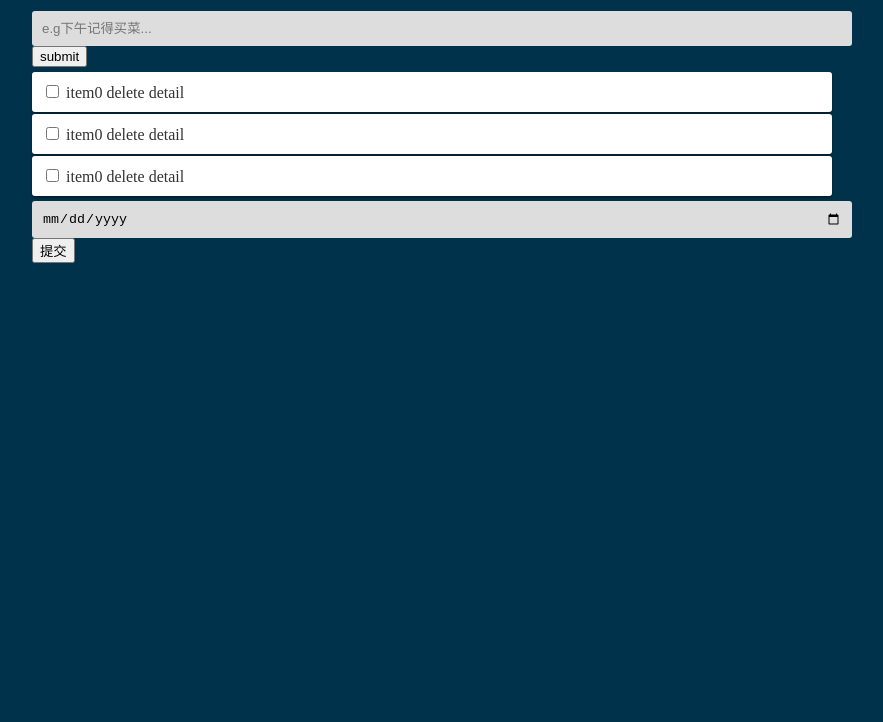
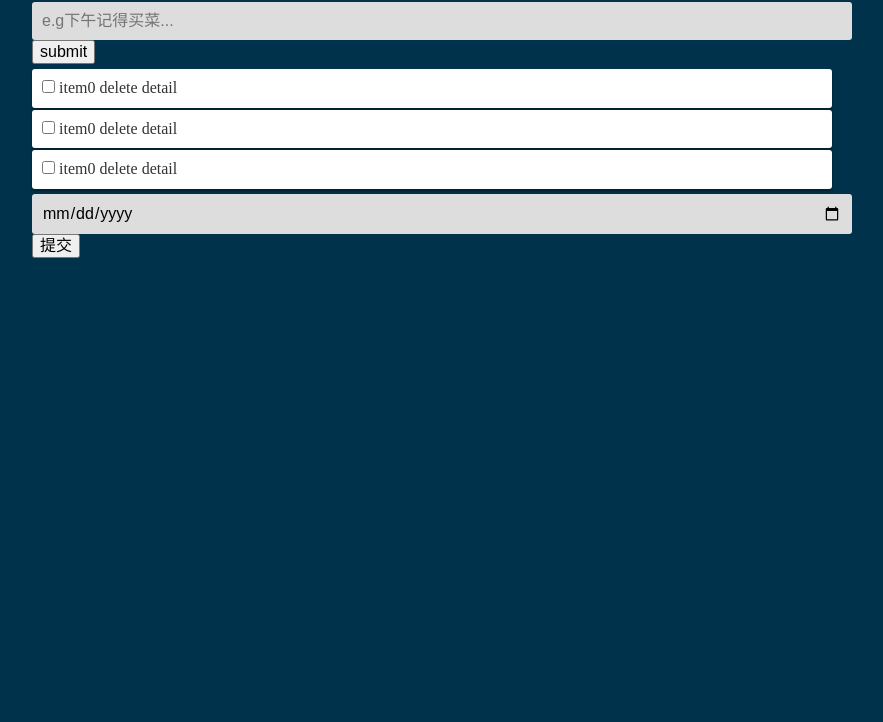
Before and after one commit to awaylee/myTodo, a website: page index.html in a window 1280 px wide. Shown: the part 78-800 px from the top of the page, without its empty margins (208-1091 px from the left). Drawn offline with nearby package versions, Linux system fonts and the light colour scheme.

Commit message:
构建结构

```diff
--- a/css/base.css
+++ b/css/base.css
@@ -1,10 +1,11 @@
+input{
+    border: 0;
+    outline: none;
+}
+
 body{
     background:#00334b;
     color: #fff;
-}
-input{
-    border: 0;
-    outline: none;
 }
 .container{
     max-width: 800px;
--- a/index.html
+++ b/index.html
@@ -3,6 +3,7 @@
 <head>
   <meta charset="UTF-8">
   <title>My Todo APP</title>
+  <link rel="stylesheet" href="node_modules/normalize.css/normalize.css">
   <link rel="stylesheet" href="css/base.css">
 </head>
 <body>
--- a/package.json
+++ b/package.json
@@ -9,6 +9,7 @@
   "author": "",
   "license": "ISC",
   "dependencies": {
-    "jquery": "^3.2.1"
+    "jquery": "^3.2.1",
+    "normalize.css": "^7.0.0"
   }
 }
```
